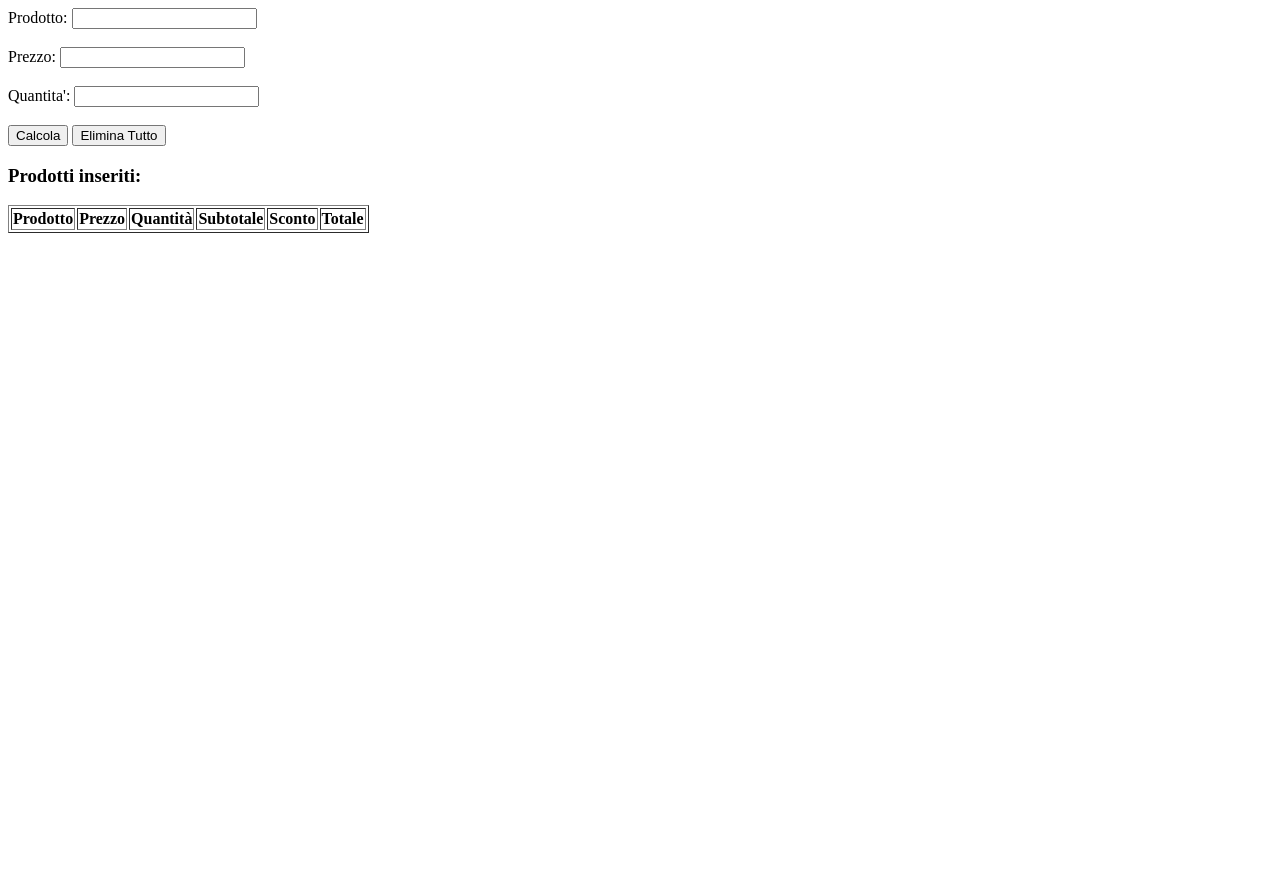
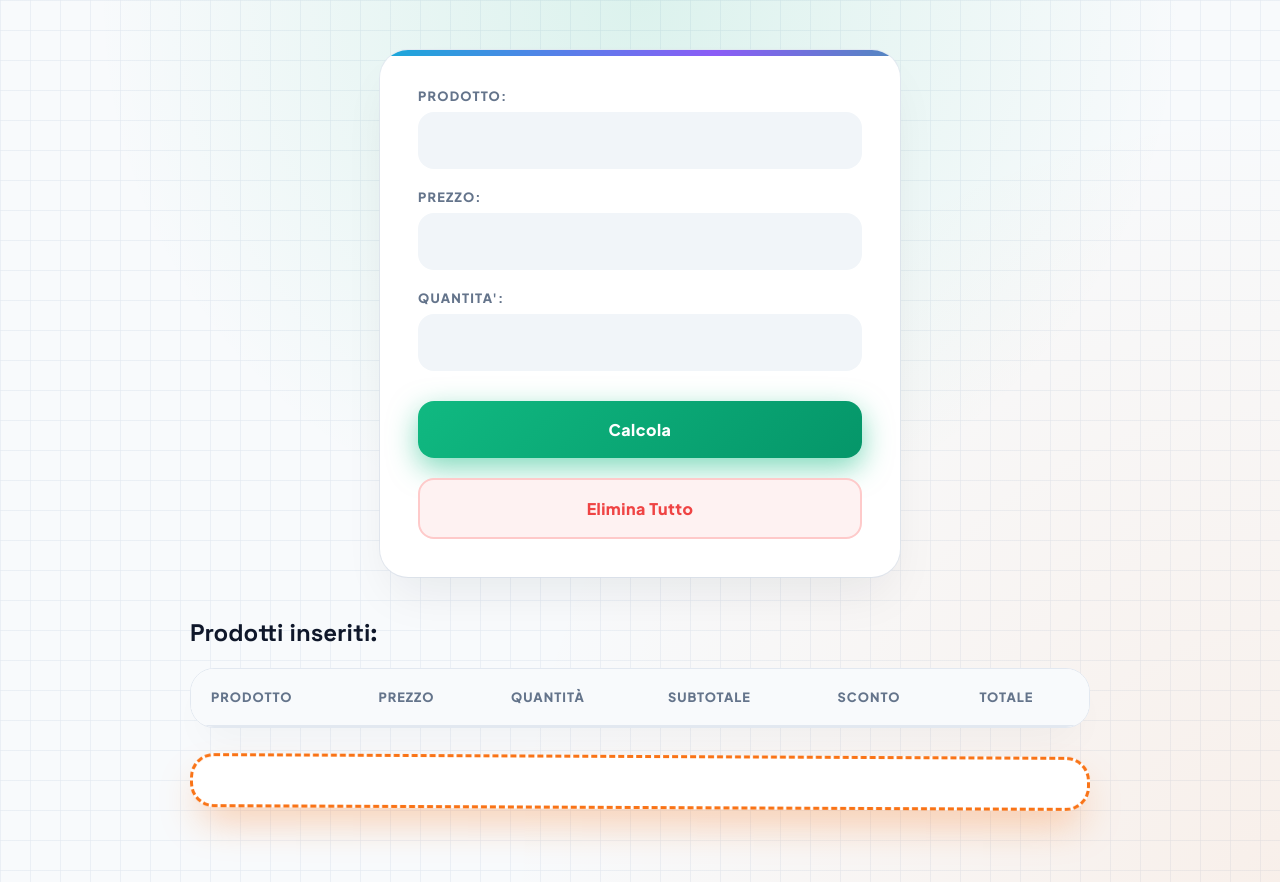
Before and after one commit to albertopozzali/TPI-laboratorio, a plain HTML site: page FUNZIONI/index.html in a window 1280 px wide. Before the commit the page ends 800 px from the top, so only its background shows below. Drawn offline with Linux system fonts and the light colour scheme.

Commit message:
added "style.css"

```diff
--- a/FUNZIONI/index.html
+++ b/FUNZIONI/index.html
@@ -5,6 +5,7 @@
     <meta name="viewport" content="width=device-width, initial-scale=1.0">
     <title>Form Acquisto</title>
     <script src="script.js" defer></script>
+    <link rel="stylesheet" href="style.css">
 </head>
 <body>
 
@@ -30,7 +31,7 @@
     </form>
     <h3>Prodotti inseriti: </h3>
 
-    <table border="1">
+    <table>
         <thead>
             <tr>
                 <th>Prodotto</th>
--- /dev/null
+++ b/FUNZIONI/style.css
@@ -0,0 +1,299 @@
+/* Import Font Moderni e Dinamici */
+@import url('https://fonts.googleapis.com/css2?family=Plus+Jakarta+Sans:wght@500;600;700;800&family=Space+Grotesk:wght@700&display=swap');
+
+:root {
+    --brand-green: #10b981;
+    --brand-green-glow: rgba(16, 185, 129, 0.4);
+    --brand-orange: #f97316;
+    --brand-orange-glow: rgba(249, 115, 22, 0.4);
+    --brand-red: #ef4444;
+    --bg-surface: #f8fafc;
+    --card-surface: #ffffff;
+    --text-primary: #0f172a;
+    --text-muted: #64748b;
+    --border-light: #e2e8f0;
+}
+
+* {
+    box-sizing: border-box;
+    margin: 0;
+    padding: 0;
+    font-family: 'Plus Jakarta Sans', sans-serif;
+}
+
+body {
+    background-color: var(--bg-surface);
+    /* Pattern animato a griglia di cassa */
+    background-image:
+        radial-gradient(circle at 50% 0%, rgba(16, 185, 129, 0.12) 0%, transparent 50%),
+        radial-gradient(circle at 100% 100%, rgba(249, 115, 22, 0.08) 0%, transparent 50%),
+        linear-gradient(rgba(226, 232, 240, 0.6) 1px, transparent 1px),
+        linear-gradient(90deg, rgba(226, 232, 240, 0.6) 1px, transparent 1px);
+    background-size: 100% 100%, 100% 100%, 30px 30px, 30px 30px;
+    color: var(--text-primary);
+    min-height: 100vh;
+    padding: 50px 20px;
+    display: flex;
+    flex-direction: column;
+    align-items: center;
+    perspective: 1000px;
+}
+
+#formAcquisto br {
+    display: none;
+}
+
+/* --- KEYFRAMES ANIMAZIONI --- */
+@keyframes popIn {
+    0% {
+        opacity: 0;
+        transform: translateY(30px) scale(0.96) rotateX(-10deg);
+    }
+    70% {
+        transform: translateY(-5px) scale(1.01) rotateX(0deg);
+    }
+    100% {
+        opacity: 1;
+        transform: translateY(0) scale(1) rotateX(0deg);
+    }
+}
+
+@keyframes rainbowBorder {
+    0% { background-position: 0% 50%; }
+    50% { background-position: 100% 50%; }
+    100% { background-position: 0% 50%; }
+}
+
+@keyframes rowAppear {
+    from {
+        opacity: 0;
+        transform: translateX(-15px);
+    }
+    to {
+        opacity: 1;
+        transform: translateX(0);
+    }
+}
+
+@keyframes floatReceipt {
+    0%, 100% { transform: translateY(0) rotate(0deg); }
+    50% { transform: translateY(-6px) rotate(0.5deg); }
+}
+
+@keyframes pulseButton {
+    0%, 100% { box-shadow: 0 8px 25px var(--brand-green-glow); }
+    50% { box-shadow: 0 12px 35px rgba(16, 185, 129, 0.7); }
+}
+
+/* --- FORM PRINCIPALE (3D & GLASS) --- */
+#formAcquisto {
+    background: var(--card-surface);
+    border-radius: 28px;
+    padding: 38px;
+    width: 100%;
+    max-width: 520px;
+    box-shadow:
+        0 25px 50px -12px rgba(15, 23, 42, 0.08),
+        0 0 0 1px rgba(226, 232, 240, 0.8);
+    margin-bottom: 40px;
+    display: flex;
+    flex-direction: column;
+    gap: 20px;
+    position: relative;
+    overflow: hidden;
+    animation: popIn 0.8s cubic-bezier(0.16, 1, 0.3, 1) forwards;
+    transition: transform 0.3s ease, box-shadow 0.3s ease;
+}
+
+#formAcquisto:hover {
+    transform: translateY(-4px);
+    box-shadow:
+        0 30px 60px -15px rgba(15, 23, 42, 0.12),
+        0 0 0 1px var(--brand-green);
+}
+
+/* Nastro RGB/Supermercato animato in alto */
+#formAcquisto::before {
+    content: '';
+    position: absolute;
+    top: 0;
+    left: 0;
+    right: 0;
+    height: 6px;
+    background: linear-gradient(90deg, #10b981, #f97316, #06b6d4, #8b5cf6, #10b981);
+    background-size: 300% 300%;
+    animation: rainbowBorder 4s ease infinite;
+}
+
+/* INPUTS ANIMATI CON FOCUS GLOW */
+label {
+    font-size: 0.8rem;
+    font-weight: 800;
+    color: var(--text-muted);
+    text-transform: uppercase;
+    letter-spacing: 1.2px;
+    margin-bottom: -12px;
+}
+
+input {
+    background: #f1f5f9;
+    border: 2px solid transparent;
+    border-radius: 16px;
+    padding: 16px 20px;
+    color: var(--text-primary);
+    font-size: 1.05rem;
+    font-weight: 600;
+    outline: none;
+    transition: all 0.3s cubic-bezier(0.4, 0, 0.2, 1);
+}
+
+input:hover {
+    background: #e2e8f0;
+}
+
+input:focus {
+    background: #ffffff;
+    border-color: var(--brand-green);
+    box-shadow: 0 0 0 5px var(--brand-green-glow);
+    transform: scale(1.02);
+}
+
+/* BOTTONI CON REAZIONE AL CLICK (BOUNCE) */
+button {
+    padding: 18px 26px;
+    border-radius: 16px;
+    font-weight: 800;
+    font-size: 1rem;
+    letter-spacing: 0.5px;
+    cursor: pointer;
+    border: none;
+    transition: all 0.3s cubic-bezier(0.34, 1.56, 0.64, 1);
+    position: relative;
+    overflow: hidden;
+}
+
+button[type="submit"] {
+    background: linear-gradient(135deg, #10b981 0%, #059669 100%);
+    color: white;
+    margin-top: 10px;
+    animation: pulseButton 3s infinite;
+}
+
+button[type="submit"]:hover {
+    transform: translateY(-3px) scale(1.02);
+    filter: brightness(1.1);
+}
+
+button[type="submit"]:active {
+    transform: translateY(1px) scale(0.97);
+}
+
+#bottoneEliminaTutto {
+    background: #fef2f2;
+    color: var(--brand-red);
+    border: 2px solid #fecaca;
+}
+
+#bottoneEliminaTutto:hover {
+    background: var(--brand-red);
+    color: white;
+    border-color: var(--brand-red);
+    box-shadow: 0 10px 25px rgba(239, 68, 68, 0.35);
+    transform: translateY(-3px) scale(1.02);
+}
+
+#bottoneEliminaTutto:active {
+    transform: translateY(1px) scale(0.97);
+}
+
+/* TITOLI SECONDO BLOCCO */
+h3 {
+    font-family: 'Space Grotesk', sans-serif;
+    font-size: 1.5rem;
+    font-weight: 700;
+    color: var(--text-primary);
+    margin-bottom: 20px;
+    width: 100%;
+    max-width: 900px;
+    display: flex;
+    align-items: center;
+    gap: 10px;
+    animation: popIn 0.8s 0.2s cubic-bezier(0.16, 1, 0.3, 1) both;
+}
+
+/* TABELLA PRODOTTI INTERATTIVA */
+table {
+    width: 100%;
+    max-width: 900px;
+    border-collapse: separate;
+    border-spacing: 0;
+    background: var(--card-surface);
+    border-radius: 24px;
+    overflow: hidden;
+    border: 1px solid var(--border-light);
+    box-shadow: 0 20px 40px -15px rgba(0, 0, 0, 0.05);
+    animation: popIn 0.8s 0.3s cubic-bezier(0.16, 1, 0.3, 1) both;
+}
+
+thead {
+    background: #f8fafc;
+}
+
+th {
+    padding: 20px;
+    text-align: left;
+    font-size: 0.8rem;
+    font-weight: 800;
+    color: var(--text-muted);
+    text-transform: uppercase;
+    letter-spacing: 1px;
+    border-bottom: 2px solid var(--border-light);
+}
+
+td {
+    padding: 20px;
+    color: var(--text-primary);
+    border-bottom: 1px solid var(--border-light);
+    font-size: 1.05rem;
+    font-weight: 600;
+    transition: all 0.2s ease;
+}
+
+tbody tr {
+    animation: rowAppear 0.4s ease forwards;
+    transition: all 0.3s cubic-bezier(0.4, 0, 0.2, 1);
+}
+
+tbody tr:hover {
+    background-color: #ecfdf5;
+    transform: scale(1.015);
+    box-shadow: 0 10px 20px rgba(0, 0, 0, 0.04);
+}
+
+tbody tr:hover td {
+    color: #047857;
+}
+
+/* SCONTRINO DI CASSA FINALE ANIMATO */
+#totComplessivo {
+    margin-top: 30px;
+    padding: 24px 36px;
+    background: #ffffff;
+    border: 3px dashed var(--brand-orange);
+    border-radius: 24px;
+    text-align: right;
+    color: var(--brand-orange);
+    font-family: 'Space Grotesk', sans-serif;
+    font-size: 1.8rem;
+    font-weight: 700;
+    width: 100%;
+    max-width: 900px;
+    box-shadow: 0 20px 40px -10px var(--brand-orange-glow);
+    animation: popIn 0.8s 0.4s cubic-bezier(0.16, 1, 0.3, 1) both, floatReceipt 4s infinite ease-in-out;
+    transition: all 0.3s ease;
+}
+
+#totComplessivo:hover {
+    transform: scale(1.03) rotate(0deg) !important;
+    box-shadow: 0 25px 50px -5px var(--brand-orange-glow);
+}
```
